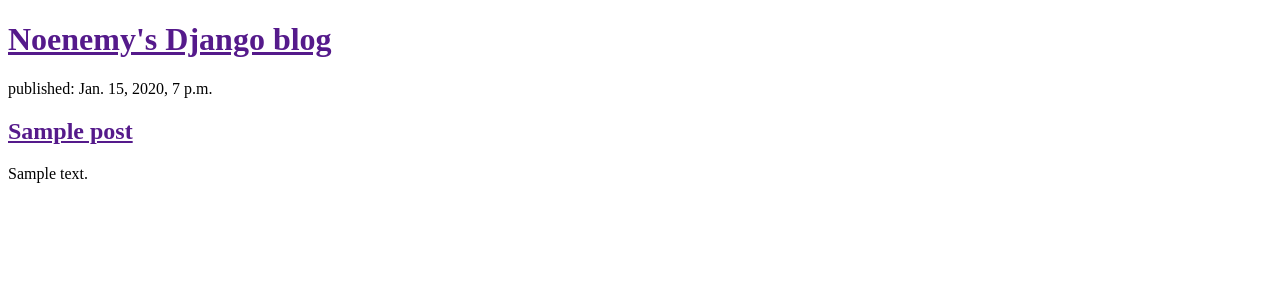
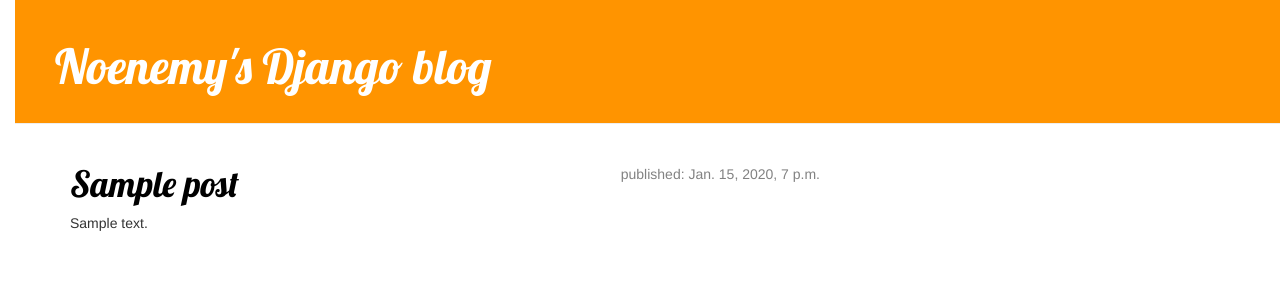
Before and after one commit to noenemy/djangoblog, a Django app: template blog/templates/blog/post_list.html in a window 1280 px wide. Shown: the top 302 px of the page. Run offline with Django 3.2, Linux system fonts and the light colour scheme; the template is opened without the code that fills it: values that come from a table or form of the project are taken from there, others are empty; tables that the repository leaves empty hold one stand-in row (values such as "Sample post"); some libraries are stand-ins or nearby versions.

Commit message:
Add view and template for detailed blog post as well as css for the site.

```diff
--- /dev/null
+++ b/blog/static/css/blog.css
@@ -0,0 +1,56 @@
+h1 a {
+    color: #FCA205;
+    font-family: 'Lobster'
+}
+
+body {
+    padding-left: 15px;
+}
+
+.page-header {
+    background-color: #ff9400;
+    margin-top: 0;
+    padding: 20px 20px 20px 40px;
+}
+
+.page-header h1, .page-header h1 a, .page-header h1 a:visited, .page-header h1 a:active {
+    color: #ffffff;
+    font-size: 36pt;
+    text-decoration: none;
+}
+
+.content {
+    margin-left: 40px;
+}
+
+h1, h2, h3, h4 {
+    font-family: 'Lobster', cursive;
+}
+
+.date {
+    float: right;
+    color: #828282;
+}
+
+.save {
+    float: right;
+}
+
+.post-form textarea, .post-form input {
+    width: 100%;
+}
+
+.top-menu, .top-menu:hover, .top-menu:visited {
+    color: #ffffff;
+    float: right;
+    font-size: 26pt;
+    margin-right: 20px;
+}
+
+.post {
+    margin-bottom: 70px;
+}
+
+.post h1 a, .post h1 a:visited {
+    color: #000000;
+}
--- /dev/null
+++ b/blog/templates/blog/base.html
@@ -0,0 +1,26 @@
+{% load staticfiles %}
+<!DOCTYPE html>
+<html lang="en">
+<head>
+    <meta charset="UTF-8">
+    <title>Noenemy's blog</title>
+    <link href="https://fonts.googleapis.com/css?family=Lobster&subset=latin,latin-ext" rel="stylesheet" type="text/css">
+    <link rel="stylesheet" href="//maxcdn.bootstrapcdn.com/bootstrap/3.2.0/css/bootstrap.min.css">
+    <link rel="stylesheet" href="//maxcdn.bootstrapcdn.com/bootstrap/3.2.0/css/bootstrap-theme.min.css">
+    <link rel="stylesheet" href="{% static 'css/blog.css' %}">
+</head>
+<body>
+    <div class="page-header">
+        <h1><a href=""">Noenemy's Django blog</a></h1>
+    </div>
+
+    <div class="content container">
+        <div class="row">
+            <div class="col-md-8">
+            {% block content %}
+            {% endblock %}
+            </div>
+        </div>
+    </div>
+</body>
+</html>
--- a/blog/templates/blog/post_list.html
+++ b/blog/templates/blog/post_list.html
@@ -1,20 +1,13 @@
-<!DOCTYPE html>
-<html lang="en">
-<head>
-    <meta charset="UTF-8">
-    <title>Noenemy's blog</title>
-</head>
-<body>
-    <div>
-        <h1><a href=""">Noenemy's Django blog</a></h1>
-    </div>
+{% extends 'blog/base.html' %}
 
-    {% for post in posts %}
-    <div>
-        <p>published: {{ post.published_date }}</p>
-        <h2><a href=""">{{ post.title }}</a></h2>
-        <p>{{ post.text|linebreaksbr }}</p>
-    </div>
-    {% endfor %}
-</body>
-</html>
+{% block content %}
+            {% for post in posts %}
+                <div class="post">
+                    <div class="date">
+                        <p>published: {{ post.published_date }}</p>
+                    </div>
+                    <h1><a href="{% url 'post_detail' pk=post.pk %}">{{ post.title }}</a></h1>
+                    <p>{{ post.text|linebreaksbr }}</p>
+                </div>
+            {% endfor %}
+{% endblock content %}
--- a/blog/urls.py
+++ b/blog/urls.py
@@ -3,4 +3,5 @@
 
 urlpatterns = [
     url(r'^$', views.post_list, name='post_list'),
+    url(r'^post/(?P<pk>[0-9]+)/$', views.post_detail, name='post_detail'),
 ]
--- a/blog/views.py
+++ b/blog/views.py
@@ -1,8 +1,13 @@
 from django.shortcuts import render
 from django.utils import timezone
 from .models import Post
+from django.shortcuts import render, get_object_or_404
 
 # Create your views here.
 def post_list(request):
     posts = Post.objects.filter(published_date__lte=timezone.now()).order_by('published_date')
     return render(request, 'blog/post_list.html', {'posts': posts})
+
+def post_detail(request, pk):
+    post = get_object_or_404(Post, pk=pk)
+    return render(request, 'blog/post_detail.html', {'post': post})
```
Also changed, not shown: blog/templates/blog/post_detail.html (added, +14 -0 lines).
